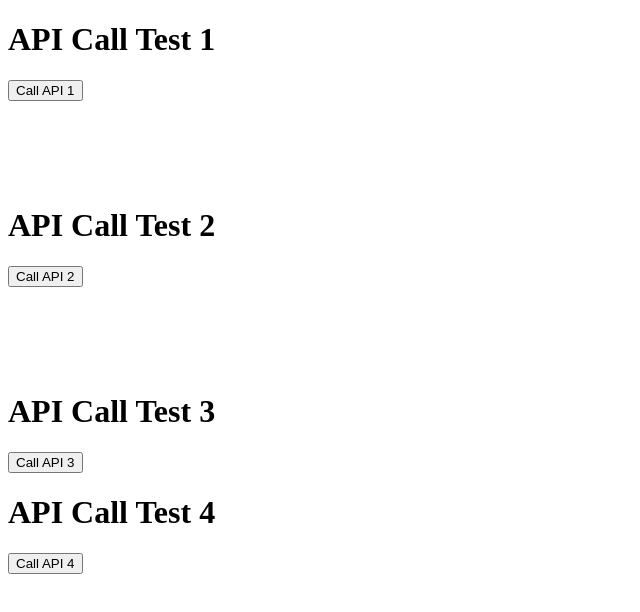
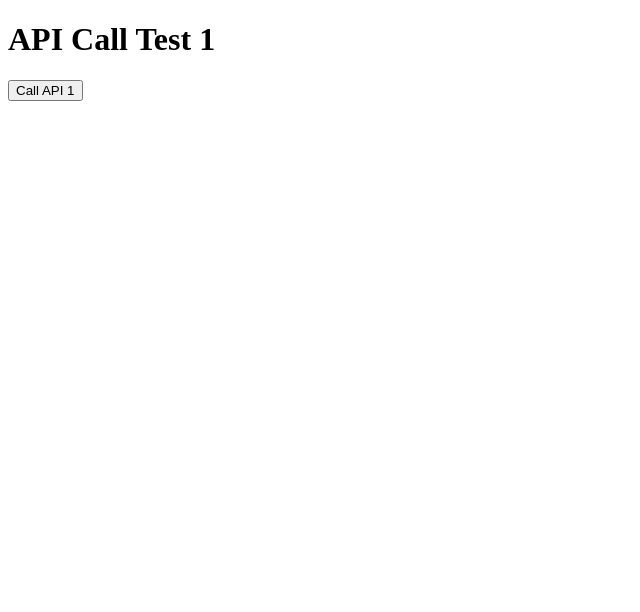
Before and after one commit to talhamustafamotive/prefetch-testing, a website: page public/index.html in a window 1280 px wide. Shown: the whole page, without its empty margins (0-640 px from the left). Drawn offline with Linux system fonts and the light colour scheme.

Commit message:
new upates

```diff
--- a/app.js
+++ b/app.js
@@ -7,7 +7,7 @@ app.use(express.static('public'));
 // CORS Middleware
 app.use((req, res, next) => {
     res.header('Access-Control-Allow-Origin', '*');
-    res.header('Access-Control-Allow-Headers', 'Origin, X-Requested-With, Content-Type, Accept, Custom-Header');
+    res.header('Access-Control-Allow-Headers', 'Origin, X-Requested-With, Content-Type, Accept, X-Web-User-Auth');
     if (req.method === 'OPTIONS') {
         res.header('Access-Control-Allow-Methods', 'GET, POST, PUT, DELETE');
         return res.status(200).json({});
--- a/public/index.html
+++ b/public/index.html
@@ -6,9 +6,8 @@
     <meta name="viewport" content="width=device-width, initial-scale=1.0">
     <title>Test API Page</title>
     <script>
-        // Function to make the API request
         function callAPI1() {
-            fetch('/api', {
+            fetch('https://prefetch-testing.onrender.com/api', {
                     method: 'GET',
                     headers: {
                         'X-Web-User-Auth': 'sdfsdf1111',
@@ -20,48 +19,6 @@
                 })
                 .catch(error => console.error('Error:', error));
         }
-
-        function callAPI4() {
-            fetch('/api', {
-                    method: 'GET',
-                    headers: {
-                    }
-                })
-                .then(response => response.json())
-                .then(data => {
-                    document.getElementById('apiResponse4').innerText = JSON.stringify(data, null, 2);
-                })
-                .catch(error => console.error('Error:', error));
-        }
-
-        function callAPI2() {
-            fetch('https://p.k2labs.org/api/w2/sessions/validate', {
-                    method: 'GET',
-                    headers: {
-                        'X-Web-User-Auth': 'ddsfsdfsdfsdfff999-999',
-                    }
-                })
-
-                .then(response => response.json())
-                .then(data => {
-                    document.getElementById('apiResponse2').innerText = JSON.stringify(data, null, 2);
-                })
-                .catch(error => console.error('Error:', error));
-        }
-
-        function callAPI3() {
-            fetch('https://jsonplaceholder.typicode.com/todos', {
-                    method: 'GET',
-                    headers: {
-                        'X-Web-User-Auth': 'ddsfsdfsdfsdfff999-999',
-                    }
-                })
-                .then(response => response.json())
-                .then(data => {
-                    document.getElementById('apiResponse3').innerText = JSON.stringify(data, null, 2);
-                })
-                .catch(error => console.error('Error:', error));
-        }
     </script>
 </head>
 
@@ -70,19 +27,6 @@
     <button onclick="callAPI1()">Call API 1</button>
     <pre id="apiResponse"></pre>
     <br /> <br /> <br /> <br />
-
-    <h1>API Call Test 2</h1>
-    <button onclick="callAPI2()">Call API 2</button>
-    <pre id="apiResponse2"></pre>
-    <br /> <br /> <br /> <br />
-
-    <h1>API Call Test 3</h1>
-    <button onclick="callAPI3()">Call API 3</button>
-    <pre id="apiResponse3"></pre>
-
-    <h1>API Call Test 4</h1>
-    <button onclick="callAPI4()">Call API 4</button>
-    <pre id="apiResponse4"></pre>
 </body>
 
 </html>
```
